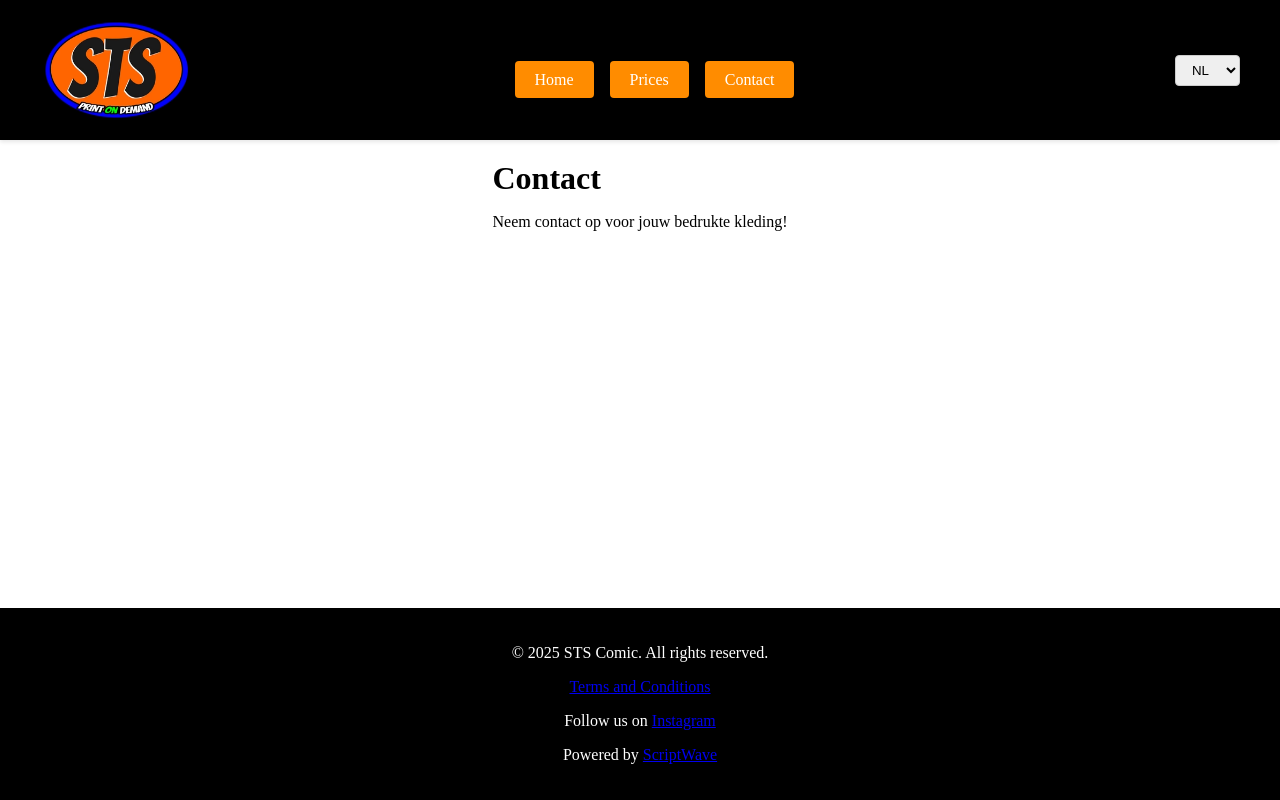
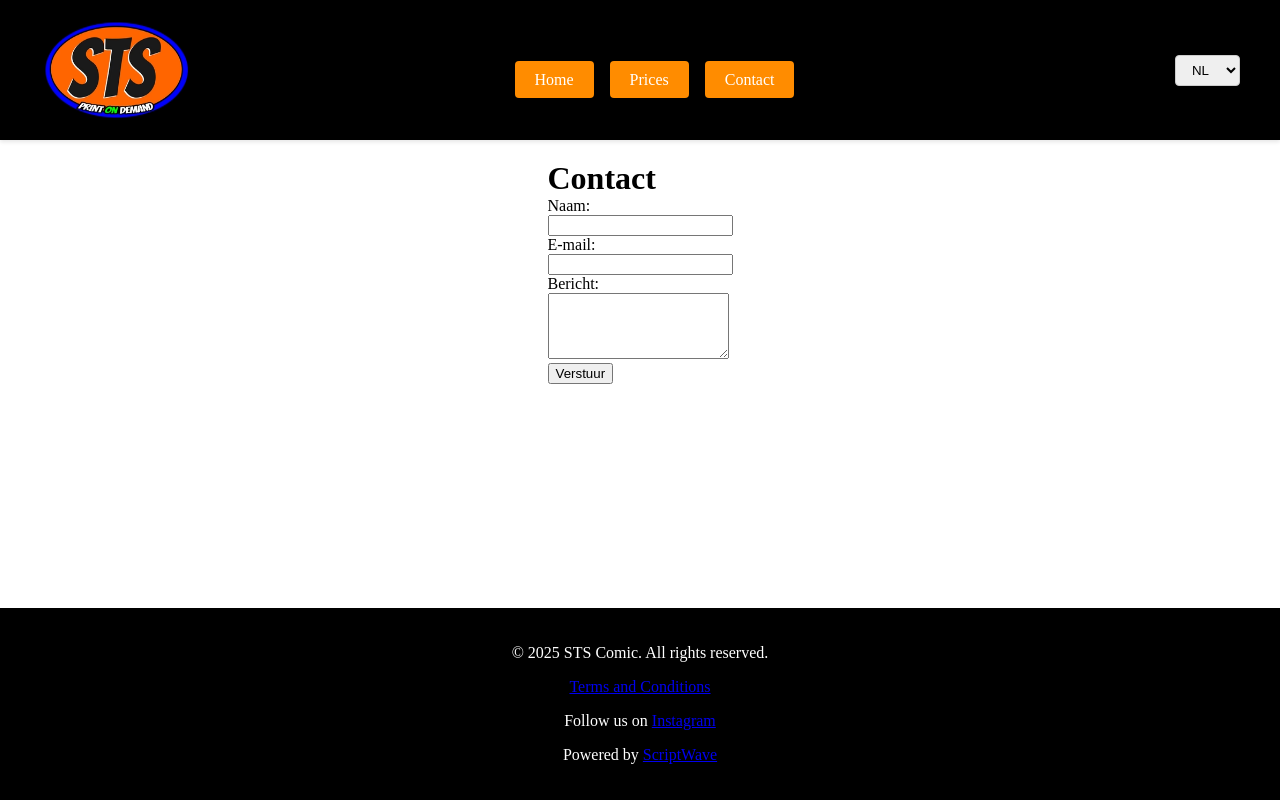
Before and after one commit to Gristlypoet1/STS, a React (Create React App) app: page /#/contact in a window 1280 px wide. Built offline with nearby package versions, Linux system fonts and the light colour scheme.

Commit message:
Add contact form

```diff
--- a/package.json
+++ b/package.json
@@ -22,13 +22,14 @@
     "react": "^17.0.2",
     "react-dom": "^17.0.2",
     "react-router-dom": "^6.23.1",
-    "react-scripts": "4.0.3"
+    "react-scripts": "^5.0.1"
   },
   "devDependencies": {
     "@types/react": "^17.0.0",
     "@types/react-dom": "^17.0.0",
+    "@typescript-eslint/parser": "^8.34.1",
     "gh-pages": "^6.3.0",
-    "typescript": "^4.1.2"
+    "typescript": "^4.9.5"
   },
   "homepage": "https://dev.scriptwave.be",
   "repository": {
--- a/src/components/ContactPage.tsx
+++ b/src/components/ContactPage.tsx
@@ -1,23 +1,122 @@
-import React from 'react';
+import React, { useState } from 'react';
 
 interface ContactPageProps {
   language: string;
 }
 
-const ContactPage: React.FC<ContactPageProps> = ({ language }) => (
-  <div>
-    {language === 'nl' && <h1>Contact</h1>}
-    {language === 'fr' && <h1>Contact</h1>}
-    {language === 'en' && <h1>Contact Us</h1>}
-    {language === 'de' && <h1>Kontakt</h1>}
-    <p>
-      {language === 'nl' && 'Neem contact op voor jouw bedrukte kleding!'}
-      {language === 'fr' && 'Contactez-nous pour vos vêtements personnalisés !'}
-      {language === 'en' && 'Get in touch for your custom clothing needs!'}
-      {language === 'de' && 'Kontaktieren Sie uns für Ihre bedruckte Kleidung!'}
-    </p>
-    {/* Voeg hier je contactformulier of gegevens toe */}
-  </div>
-);
+const supportedLanguages = ['nl', 'fr', 'en', 'de'];
+type LanguageKey = typeof supportedLanguages[number];
+
+const translations: Record<LanguageKey, {
+  title: string;
+  name: string;
+  email: string;
+  message: string;
+  send: string;
+  success: string;
+}> = {
+  nl: {
+    title: "Contact",
+    name: "Naam",
+    email: "E-mail",
+    message: "Bericht",
+    send: "Verstuur",
+    success: "Bedankt voor je bericht!",
+  },
+  fr: {
+    title: "Contact",
+    name: "Nom",
+    email: "E-mail",
+    message: "Message",
+    send: "Envoyer",
+    success: "Merci pour votre message !",
+  },
+  en: {
+    title: "Contact Us",
+    name: "Name",
+    email: "Email",
+    message: "Message",
+    send: "Send",
+    success: "Thank you for your message!",
+  },
+  de: {
+    title: "Kontakt",
+    name: "Name",
+    email: "E-Mail",
+    message: "Nachricht",
+    send: "Senden",
+    success: "Danke für Ihre Nachricht!",
+  },
+};
+
+const ContactPage: React.FC<ContactPageProps> = ({ language }) => {
+  // Kies de juiste taal, standaard NL
+  const lang: LanguageKey = supportedLanguages.includes(language as LanguageKey)
+    ? (language as LanguageKey)
+    : 'nl';
+  const t = translations[lang];
+
+  const [form, setForm] = useState({ name: '', email: '', message: '' });
+  const [submitted, setSubmitted] = useState(false);
+
+  const handleChange = (e: React.ChangeEvent<HTMLInputElement | HTMLTextAreaElement>) => {
+    setForm({ ...form, [e.target.name]: e.target.value });
+  };
+
+  const handleSubmit = (e: React.FormEvent) => {
+    e.preventDefault();
+    setSubmitted(true);
+    // Hier kun je eventueel een API-call toevoegen
+  };
+
+  return (
+    <div>
+      <h1>{t.title}</h1>
+      {submitted ? (
+        <p>{t.success}</p>
+      ) : (
+        <form onSubmit={handleSubmit} style={{ maxWidth: 400 }}>
+          <div>
+            <label>
+              {t.name}:<br />
+              <input
+                type="text"
+                name="name"
+                value={form.name}
+                onChange={handleChange}
+                required
+              />
+            </label>
+          </div>
+          <div>
+            <label>
+              {t.email}:<br />
+              <input
+                type="email"
+                name="email"
+                value={form.email}
+                onChange={handleChange}
+                required
+              />
+            </label>
+          </div>
+          <div>
+            <label>
+              {t.message}:<br />
+              <textarea
+                name="message"
+                value={form.message}
+                onChange={handleChange}
+                required
+                rows={4}
+              />
+            </label>
+          </div>
+          <button type="submit">{t.send}</button>
+        </form>
+      )}
+    </div>
+  );
+};
 
 export default ContactPage;
```
Also changed, not shown: 1 other file (tests, documents, lock files or other folders).
